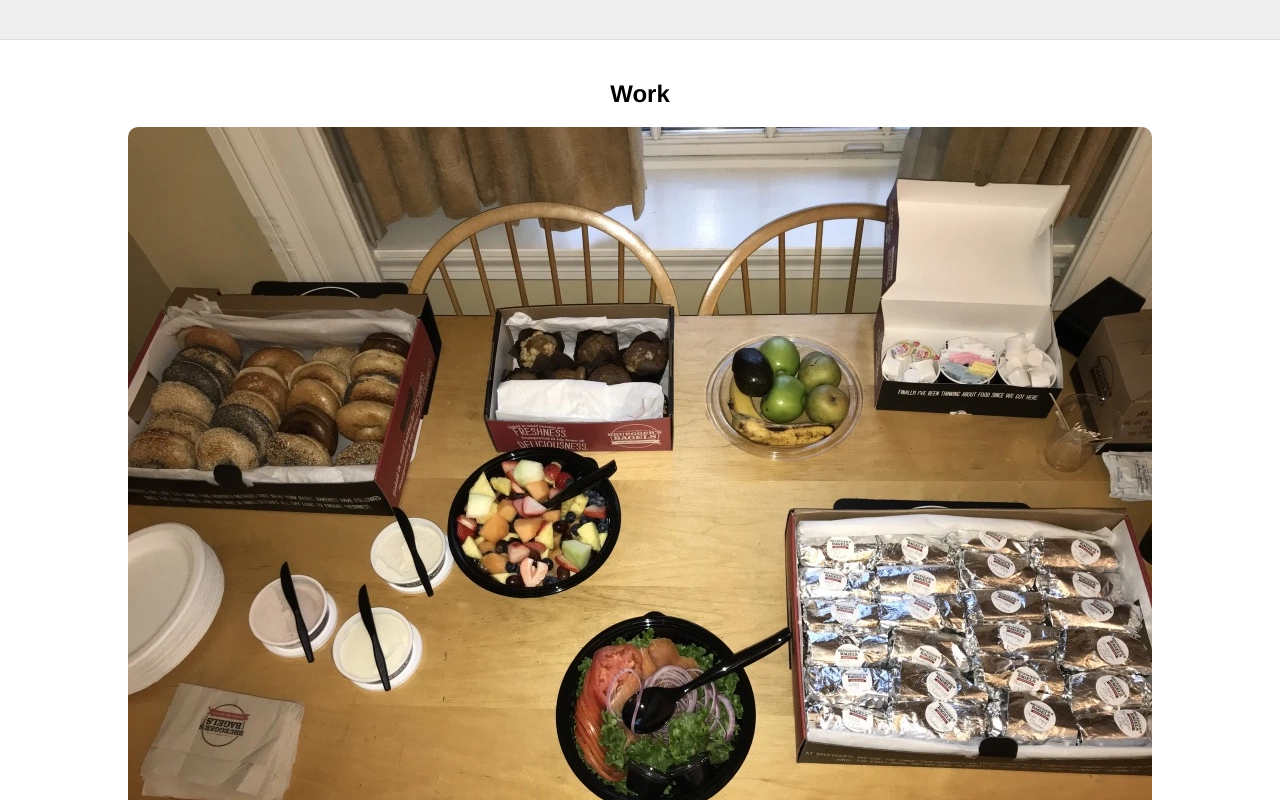
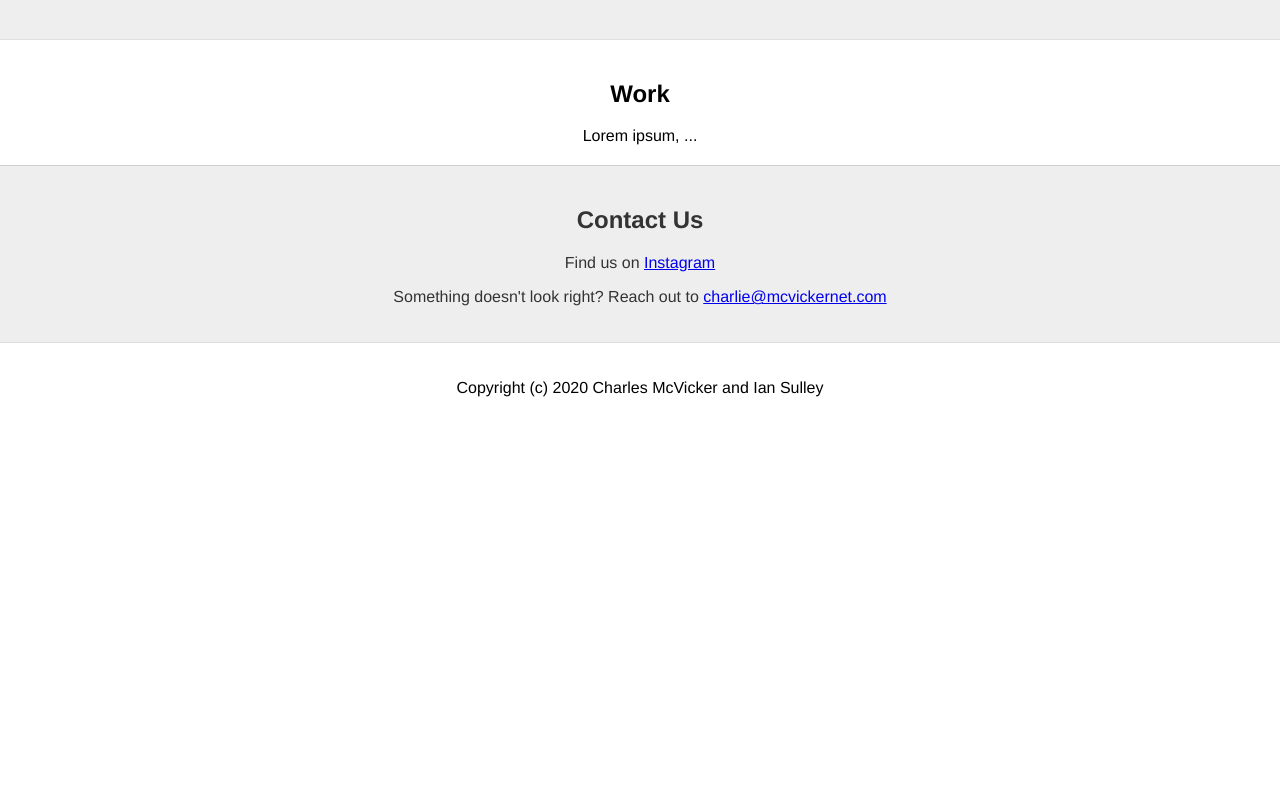
Before and after one commit to sulleyi/eon-website, a Vue app: page /projects in a window 1280 px wide. Shown: the part 1200-2000 px from the top of the page. After the commit the page ends 1633 px from the top, so only its background shows below. Built offline with nearby package versions, Linux system fonts and the light colour scheme.

Commit message:
Removed bad breakfast pic

```diff
--- a/src/views/Home.vue
+++ b/src/views/Home.vue
@@ -50,7 +50,7 @@
       <div>
         <h1>Work</h1>
         <div>
-          <img class="feature-img" src="@/assets/breakfast_sample.png" />
+          Lorem ipsum, ...
         </div>
       </div>
     </section>
```
